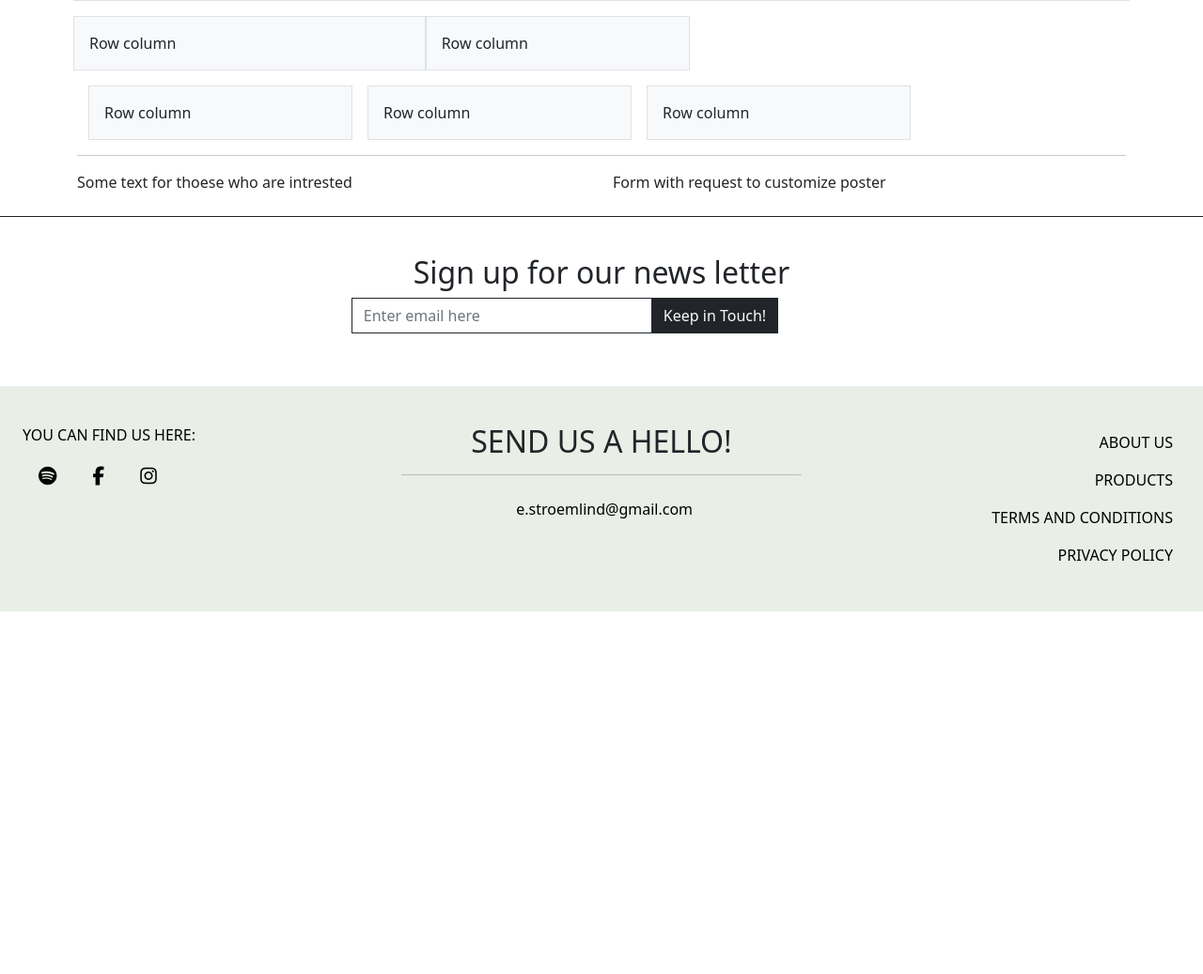
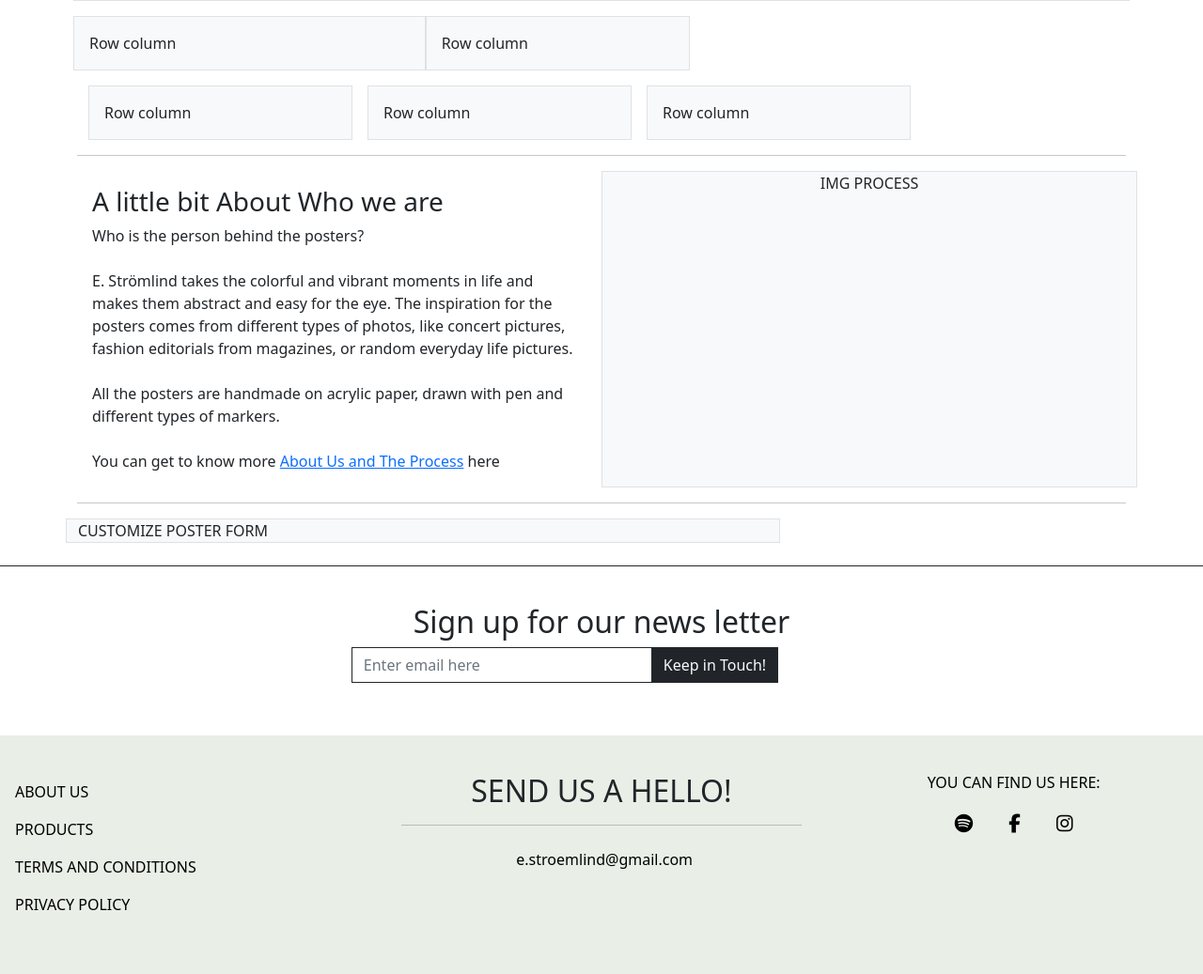
Before and after one commit to Code-Institute-Submissions/stroemlind-esart_JulyResub, a Django app: page / in a window 1280 px wide. Shown: the part 286-1323 px from the top of the page at 94% size. Before the commit the page ends 937 px from the top, so only its background shows below. Run offline with Django 3.2, Linux system fonts and the light colour scheme; some libraries are stand-ins or nearby versions.

Commit message:
Add content to index.html and change place of content in footer

```diff
--- a/templates/base.html
+++ b/templates/base.html
@@ -138,26 +138,7 @@
           </form>
         </div>
         <div class="col-12 d-md-inline-flex d-lg-inline-flex d-xl-inline-flex justify-content-md-start justify-content-lg-start justify-content-xl-start mt-3 bottom-footer">
-          <div class="col-12 col-md-4 col-lg-4 footer-sections">
-            <div class="ps-4">
-              <div class="mb-4">
-                <p class="text-black text-uppercase mb-2">You Can Find Us Here: </p>
-                <a class="btn btn-link btn-floating btn-lg text-black" href="https://www.spotify.com/" target="_blank" rel="noopener" aria-label="Visit our Spotify (open in new tab)"><i class="fab fa-spotify"></i></a>
-                <a class="btn btn-link btn-floating btn-lg text-black" href="https://www.facebook.com/" target="_blank" rel="noopener" aria-label="Visit our Facebook (open in new tab)"><i class="fab fa-facebook-f"></i></a>
-                <a class="btn btn-link btn-floating btn-lg text-black" href="https://www.instagram.com/" target="_blank" rel="noopener" aria-label="Visit our Instagram (open in new tab)"><i class="fab fa-instagram"></i></a>
-              </div>
-            </div>
-          </div>
-          <div class="col-12 col-md-4 col-lg-4 text-center footer-sections">
-            <h2 class="text-uppercase">Send Us a Hello!</h2>
-            <hr>
-            <div>
-              <form action="">
-                <a href="#" class="col-12 col-md-6 col-lg-6 text-center mx-auto nav-link btn-mail">e.stroemlind@gmail.com</a>
-              </form>
-            </div>
-          </div>
-          <div class="col-12 col-md-4 col-lg-4 text-end footer-sections">
+          <div class="col-12 col-md-4 col-lg-4 mb-4 footer-sections">
             <ul id="fqa" class="list-group list-group-flush text-uppercase pe-3">
               <li class="list-group-item border-0">
                 <a href="#" class="nav-link text-black p-0">About Us</a>
@@ -172,6 +153,25 @@
                 <a href="#" class="nav-link text-black p-0">Privacy Policy</a>
               </li>
             </ul>
+          </div>
+          <div class="col-12 col-md-4 col-lg-4 text-center footer-sections">
+            <h2 class="text-uppercase">Send Us a Hello!</h2>
+            <hr>
+            <div>
+              <form action="">
+                <a href="#" class="col-12 col-md-6 col-lg-6 text-center mx-auto nav-link btn-mail">e.stroemlind@gmail.com</a>
+              </form>
+            </div>
+          </div>
+          <div class="col-12 col-md-4 col-lg-4 text-center mt-2 footer-sections">
+            <div class="ps-4">
+              <div class="mb-2">
+                <p class="text-black text-uppercase mb-2">You Can Find Us Here: </p>
+                <a class="btn btn-link btn-floating btn-lg text-black" href="https://www.spotify.com/" target="_blank" rel="noopener" aria-label="Visit our Spotify (open in new tab)"><i class="fab fa-spotify"></i></a>
+                <a class="btn btn-link btn-floating btn-lg text-black" href="https://www.facebook.com/" target="_blank" rel="noopener" aria-label="Visit our Facebook (open in new tab)"><i class="fab fa-facebook-f"></i></a>
+                <a class="btn btn-link btn-floating btn-lg text-black" href="https://www.instagram.com/" target="_blank" rel="noopener" aria-label="Visit our Instagram (open in new tab)"><i class="fab fa-instagram"></i></a>
+              </div>
+            </div>
           </div>
         </div>
       </div>
--- a/templates/index.html
+++ b/templates/index.html
@@ -4,8 +4,8 @@
 {% block content %}
 <div class="container">
     <div class="row g-2 mt-4">
-        <div class="col-7 p-3 border logo-heading">E.Stromlind Posters and Art</div>
-        <div class="col-5 overflow-visible px-3 py-4 border bg-light">Img</div>
+        <div class="col-md-7 col-lg-7 col-xl-7 col-12 col-sm-7 p-3 border logo-heading">E.Stromlind Posters and Art</div>
+        <div class="col-12 col-sm-5 col-md-5 col-lg-5 col-xl-5 overflow-visible px-3 py-4 border bg-light">Img</div>
         <div class="col-4 p-3 mt-3 border bg-light">Row column</div>
         <div class="col-3 p-3 mt-3 border bg-light">Row column</div>
         <div class="w-100 d-block"></div>
@@ -15,11 +15,31 @@
     </div>
     <hr>
     <div class="row my-3">
-        <div class="col-12 col-md-6 col-lg-6">
-            Some text for thoese who are intrested
+        <div class="col-12 col-md-6 col-lg-6 col-xl-6 card border-0">
+            <div class="card-body">
+                <h3 class="card-title">A little bit About Who we are</h3>
+                <p class="card-text">Who is the person behind the posters?
+                    <br>
+                    <br>
+                    E. Strömlind takes the colorful and vibrant moments in life and makes them abstract and easy for the eye.
+                    The inspiration for the posters comes from different types of photos, like concert pictures, fashion editorials from magazines, or random everyday life pictures.
+                    <br>
+                    <br>
+                    All the posters are handmade on acrylic paper, drawn with pen and different types of markers.
+                    <br>
+                    <br>
+                    You can get to know more <a href="#">About Us and The Process</a> here
+                </p>
+            </div>
         </div>
-        <div class="col-12 col-md-6 col-lg-6">
-            Form with request to customize poster
+        <div class="d-none d-md-block d-lg-block d-xl-block d-sm-block col-md-6 col-lg-6 col-xl-6 text-center border bg-light">
+            IMG PROCESS
+        </div>
+    </div>
+    <hr>
+    <div class="row my-3">
+        <div class="col-12 col-md-8 col-lg-8 col-xl-8 border bg-light">
+            CUSTOMIZE POSTER FORM
         </div>
     </div>
 </div>
```
